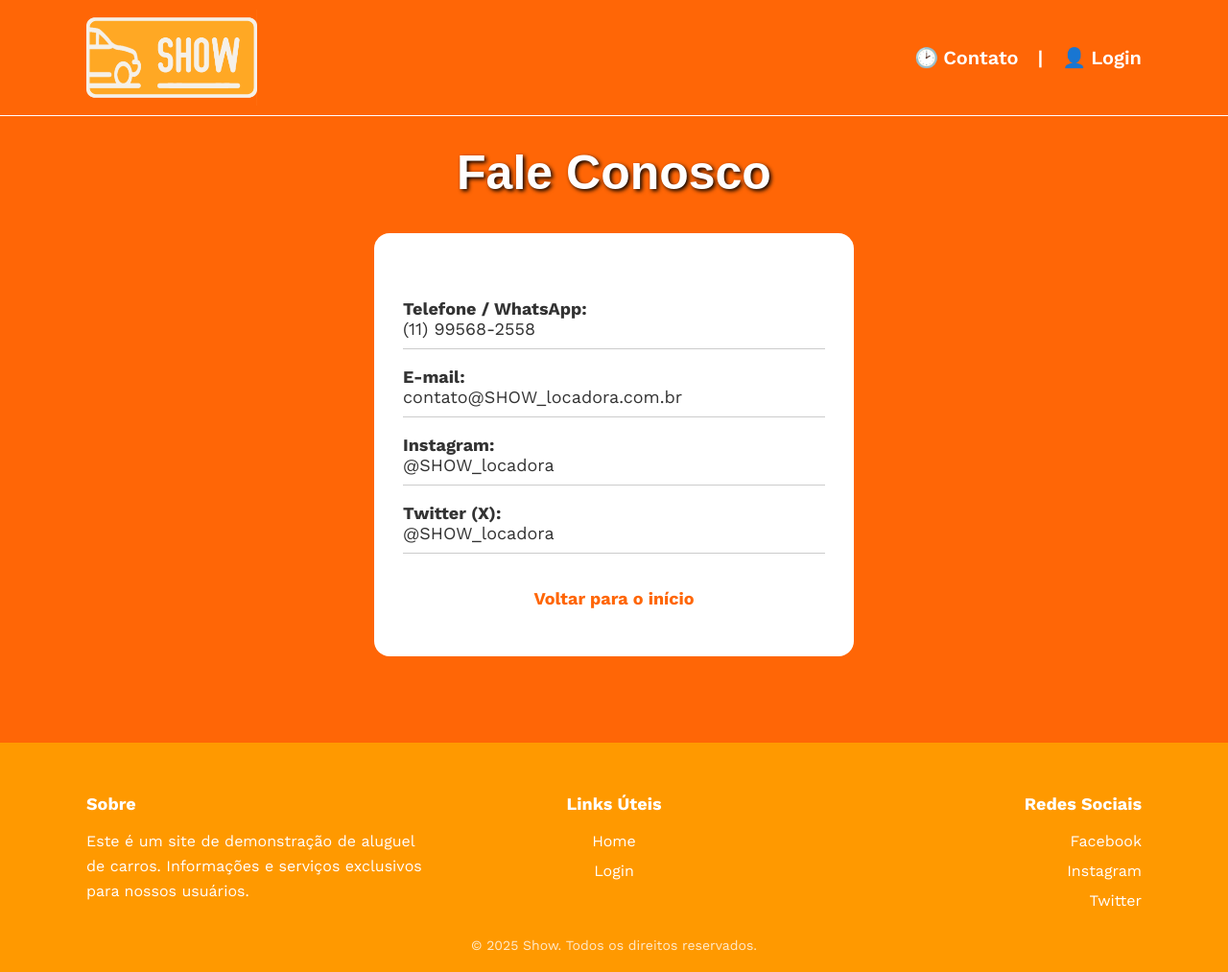
After one commit to gabrielokimura/Projeto_Agostinho_2025, a Flask app: page /contato in a window 1280 px wide. The commit adds this page. Shown: the whole page at 96% size. Run offline with Flask 3, Linux system fonts and the light colour scheme.

Commit message:
página de contato
Tirei o nav de Ajuda do header e ficou só contato e login/perfil. Criei a página contato.html com todos os contatos fictícios.

```diff
--- a/projeto_agostinhov1.1/app.py
+++ b/projeto_agostinhov1.1/app.py
@@ -367,6 +367,12 @@ def comprar_definitivo():
         sessao.close()
         return redirect(url_for("pagina_inicial"))
 
+@app.route("/contato")
+def contato():
+    usuario = session.get("id_usuario")
+    return render_template("contato.html", usuario = usuario)
+
+
 
 if __name__=="__main__":
     app.run(debug=True)
--- a/projeto_agostinhov1.1/static/estilo.css
+++ b/projeto_agostinhov1.1/static/estilo.css
@@ -604,3 +604,21 @@ opacity: 0.8;
     text-align: left; /* Alinha o texto à esquerda para facilitar leitura */
     color: #333;
 }
+
+.link-social {
+    color: #333; /* Cor do texto do link (Escuro) */
+    text-decoration: none;
+    font-weight: normal;
+    visibility: visible !important; /* Garante que o link apareça */
+    transition: color 0.2s;
+}
+
+.link-social:hover {
+    color: #ff6606; /* Fica laranja quando passa o mouse */
+    text-decoration: underline;
+}
+
+/* Garante que o link de voltar também apareça */
+.simples_container a {
+    visibility: visible !important;
+}
--- a/projeto_agostinhov1.1/templates/base.html
+++ b/projeto_agostinhov1.1/templates/base.html
@@ -14,11 +14,10 @@
                 <img src="{{ url_for('static', filename='imagens/Isologo Show.png') }}" alt="Show" />
             </a>
             <nav>
-                <a href="#" class="icon-contato">Contato</a>
-                <a href="#" class="icon-ajuda">Ajuda</a>
+                <a href="/contato" class="icon-contato">Contato</a>
                 <span>|</span>
                 {% if usuario %}
-                <a href="/perfil">Perfil</a>
+                <a href="/perfil"class="icon-login">Perfil</a>
                 {% else %}
                 <a href="/login" class="icon-login">Login</a>
                 {% endif %}
--- /dev/null
+++ b/projeto_agostinhov1.1/templates/contato.html
@@ -0,0 +1,38 @@
+{% extends "base.html" %}
+
+{% block title %}Contato{% endblock %}
+
+{% block conteudo_principal %}
+
+    <h1>Fale Conosco</h1>
+
+    <div class="simples_container">
+
+        <p>
+            <strong>Telefone / WhatsApp:</strong><br>
+            (11) 99568-2558
+        </p>
+
+        <p>
+            <strong>E-mail:</strong><br>
+            contato@SHOW_locadora.com.br
+        </p>
+
+        <p>
+            <strong>Instagram:</strong><br>
+            <a href="https://instagram.com" target="_blank" class="link-social">@SHOW_locadora</a>
+        </p>
+
+        <p>
+            <strong>Twitter (X):</strong><br>
+            <a href="https://twitter.com" target="_blank" class="link-social">@SHOW_locadora</a>
+        </p>
+
+        <br>
+        <div style="text-align: center;">
+            <a href="/" style="color: #ff6606; font-weight: bold; text-decoration: none;">Voltar para o início</a>
+        </div>
+
+    </div>
+
+{% endblock %}
```
